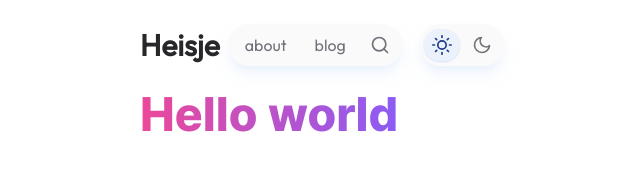
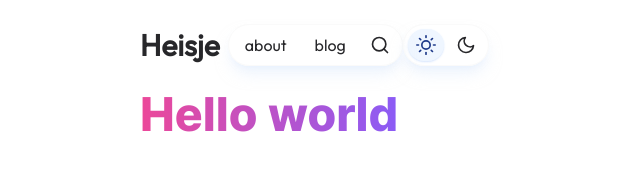
Before and after one commit to heisje/heisje-blog, a Next.js app in the folder blog/: page / in a window 1280 px wide. Shown: the top 188 px of the page, without its empty margins (196-836 px from the left). Built offline with nearby package versions, Linux system fonts and the light colour scheme.

Commit message:
다크모드 tokens 세팅

```diff
--- a/blog/src/app/providers.tsx
+++ b/blog/src/app/providers.tsx
@@ -20,14 +20,7 @@ export default function Providers({ children }: Props) {
   const DEFAULT_THEME = 'system';
 
   return (
-    <ThemeProvider
-      attribute={'class'}
-      storageKey={STORAGE_KEY}
-      value={{
-        light: 'light',
-        dark: 'dark',
-      }}
-    >
+    <ThemeProvider attribute={'class'} storageKey={STORAGE_KEY} themes={['light', 'dark']}>
       {children}
     </ThemeProvider>
   );
--- a/blog/src/components/Nav/Nav.module.css
+++ b/blog/src/components/Nav/Nav.module.css
@@ -1,39 +1,19 @@
-
-
-.box10{
-    @apply font-medium text-zinc-500;
-}
-
-.logo{
-    @apply inline-block mr-2;
-    @apply text-3xl font-extrabold;
-    vertical-align: middle;
-}
-
-.logo10{
-    @apply bg-clip-text text-zinc-800;
-    /*@apply text-transparent bg-gradient-to-r from-indigo-500 from-10% via-sky-500 via-30% to-emerald-500 to-90%;*/
-}
-
 .box20{
     @apply inline-block;
-    @apply px-1 py-1 my-6 bg-zinc-50 ;
+    /*@apply text-c-gray-500 bg-zinc-50 ;*/
+    @apply px-1 py-1 my-6 ;
     @apply rounded-full border border-zinc-50;
     @apply shadow-lg shadow-blue-100/50 ;
     @apply hover:shadow-xl hover:shadow-blue-100/70;
     @apply hover:bg-blue-100/20 ;
-    @apply transition;
+
+    background-color: var(--back);
+    color: var(--front);
+
 
     & li:not(:last-child) {
         @apply mr-1
     }
-
-}
-
-.box30{
-    @apply inline-block;
-
-    vertical-align: middle;
 }
 
 
@@ -41,7 +21,6 @@
     @apply inline-block px-3 py-1;
     @apply rounded-full;
     @apply hover:bg-blue-100/75 hover:text-blue-900 hover:shadow-lg hover:shadow-blue-500/20 ;
-    @apply transition;
 
     vertical-align: middle;
 }
@@ -50,12 +29,15 @@
     @apply inline-block px-2 py-1;
     @apply rounded-full;
     @apply hover:bg-blue-100/75 hover:text-blue-900 hover:shadow-lg hover:shadow-blue-500/20 ;
-    @apply transition;
+
+    @apply cursor-pointer;
 
     vertical-align: middle;
 }
 
 .activeLink{
-    @apply bg-blue-400/10 text-blue-900 shadow-sm shadow-blue-500/20 ;
-    @apply transition;
+    @apply bg-primary/10 text-primary-900 ;
+    @apply dark:bg-primary/10 text-primary-900  ;
+    @apply shadow-sm shadow-primary-500/20 ;
+
 }
--- a/blog/src/components/Nav/NavLink.tsx
+++ b/blog/src/components/Nav/NavLink.tsx
@@ -2,7 +2,7 @@
 
 import { usePathname } from 'next/navigation';
 import Link from 'next/link';
-import style from './Nav.module.css';
+import styles from './Nav.module.css';
 
 interface NavLinkProps {
   text: string;
@@ -12,7 +12,7 @@ interface NavLinkProps {
 const NavLink = ({ text, href }: NavLinkProps) => {
   const pathname = usePathname();
   return (
-    <Link href={href} className={`${style.box40} ${pathname === href ? style.activeLink : ''}`}>
+    <Link href={href} className={`${styles.box40} ${pathname === href ? styles.activeLink : ''}`}>
       <span>{text}</span>
     </Link>
   );
--- a/blog/src/components/Nav/NavTheme.tsx
+++ b/blog/src/components/Nav/NavTheme.tsx
@@ -1,8 +1,8 @@
 'use client';
-import styles from '@/components/Nav/Nav.module.css';
 import { FiMoon, FiSun } from 'react-icons/fi';
 import { useTheme } from 'next-themes';
 import { useEffect, useState } from 'react';
+import styles from '@/components/Nav/Nav.module.css';
 
 const NavTheme = () => {
   const { theme, setTheme } = useTheme();
@@ -13,43 +13,23 @@ const NavTheme = () => {
   }, []);
 
   if (!mounted) {
-    return (
-      <ul className={`${styles.box20} ml-4`}>
-        <li className={`${styles.box30} ${styles.box41} h-8`}>
-          <div className={'flex h-full items-center'}>
-            <FiSun size={'20'} />
-          </div>
-        </li>
-        <li className={`${styles.box30} ${styles.box41} h-8`}>
-          <div className={'flex h-full items-center'}>
-            <FiMoon size={'20'} />
-          </div>
-        </li>
-      </ul>
-    );
+    return <></>;
   }
 
   return (
-    <ul className={`${styles.box20} ml-4`}>
+    <ul className={styles.box20}>
       <li
         onClick={() => setTheme('light')}
-        className={
-          theme !== 'dark'
-            ? `${styles.activeLink} ${styles.box30} ${styles.box41} h-8`
-            : `${styles.box30} ${styles.box41} h-8`
-        }
+        className={`${theme !== 'dark' ? styles.activeLink : ''} inline-block ${styles.box41} h-8`}
       >
         <div className={'flex h-full items-center'}>
           <FiSun size={'20'} />
         </div>
       </li>
+
       <li
         onClick={() => setTheme('dark')}
-        className={
-          theme === 'dark'
-            ? `${styles.activeLink} ${styles.box30} ${styles.box41} h-8`
-            : `${styles.box30} ${styles.box41} h-8`
-        }
+        className={`${theme === 'dark' ? styles.activeLink : ''} inline-block ${styles.box41} h-8`}
       >
         <div className={'flex h-full items-center'}>
           <FiMoon size={'20'} />
--- a/blog/src/components/Nav/index.tsx
+++ b/blog/src/components/Nav/index.tsx
@@ -1,9 +1,9 @@
 import Link from 'next/link';
-import styles from './Nav.module.css';
 import NavLink from '@/components/Nav/NavLink';
 import { Outfit } from 'next/font/google';
 import { FiMoon, FiSearch, FiSun } from 'react-icons/fi';
 import NavTheme from '@/components/Nav/NavTheme';
+import styles from './Nav.module.css';
 
 const questrial = Outfit({
   weight: '400',
@@ -15,20 +15,22 @@ const Nav = () => {
     { href: '/about', text: 'about' },
     { href: '/blog', text: 'blog' },
   ];
+
   return (
-    <nav className={`${styles.box10} ${questrial.className}`}>
-      <Link className={styles.logo} href={'/'}>
-        <span className={styles.logo10}>Heisje</span>
+    <nav className={`${questrial.className}`}>
+      <Link className={'inline-block mr-2 align-middle text-3xl font-extrabold'} href={'/'}>
+        <span>Heisje</span>
       </Link>
+
       <ul className={styles.box20}>
         {paths.map(({ href, text }) => {
           return (
-            <li className={styles.box30} key={href}>
+            <li className={'inline-block '} key={href}>
               <NavLink href={href} text={text} />
             </li>
           );
         })}
-        <li className={`${styles.box30} ${styles.box41} h-8`}>
+        <li className={`inline-block h-8 ${styles.box41}`}>
           <div className={'flex h-full items-center'}>
             <FiSearch size={'20'} />
           </div>
--- a/blog/src/styles/colors.css
+++ b/blog/src/styles/colors.css
@@ -1,13 +1,47 @@
-[data-theme='light'] {
-    --foreground-rgb: 255, 0, 0;
+:root {
+    --white: 255, 255, 255;
+    --black: 0, 0, 0;
+    --c-gray-50: 250, 250, 250;
+    --c-gray-100: 244, 244, 245;
+    --c-gray-200: 228, 228, 231;
+    --c-gray-300: 212, 212, 216;
+    --c-gray-400: 161, 161, 170;
+    --c-gray-500: 113, 113, 122;
+    --c-gray-600: 82, 82, 91;
+    --c-gray-700: 63, 63, 70;
+    --c-gray-800: 39, 39, 42;
+    --c-gray-900: 24, 24, 27;
+    --c-gray-950: 9, 9, 11;
+
+    --primary-50: 239, 246, 255;
+    --primary-100: 219, 234, 254;
+    --primary-200: 191, 219, 254;
+    --primary-300: 147, 197, 253;
+    --primary-400: 96, 165, 250;
+    --primary-500: 59, 130, 246;
+    --primary-600: 37, 99, 235;
+    --primary-700: 29, 78, 216;
+    --primary-800: 30, 64, 175;
+    --primary-900: 30, 58, 138;
+    --primary-950: 23, 37, 84;
 }
 
-[data-theme='dark'] {
-    --foreground-rgb: 0, 0, 255;
+.light {
+    --front: var(--c-gray-800);
+    --back: var(--white);
+    --primary: rgb(96 165 250);
 }
+
+.dark {
+    --front: var(--c-gray-100);
+    --back: var(--c-gray-900);
+    --primary: rgb(96 165 250);
+}
+
 
 /*@media (prefers-color-scheme: dark) {*/
 /*    :root {*/
-/*        --foreground-rgb: 0, 0, 0;*/
+/*        --background: red;*/
+/*        --foreground: white;*/
 /*    }*/
 /*}*/
--- a/blog/src/styles/globals.css
+++ b/blog/src/styles/globals.css
@@ -7,25 +7,22 @@
 
 @layer base {
   h1 {
-    @apply text-4xl font-semibold mb-12;
+    @apply text-4xl font-semibold;
   }
 
   h2 {
-    @apply text-3xl font-semibold mb-12;
+    @apply text-3xl font-semibold;
   }
 }
 
 body {
-  /*color: rgb(var(--foreground-rgb));*/
-  /*background-color: rgb(var(--foreground-rgb));*/
-  @apply bg-white dark:bg-stone-800 ;
-  /*overflow-y: overlay;*/
   @apply font-display px-4 mx-auto max-w-[640px];
-  /*@apply bg-white;*/
   @apply text-base;
+  background-color: rgba(var(--back));
+  color: rgba(var(--front));
+  /*color: var(--front);*/
+  @apply transition;
 }
-
-/*about*/
 
 
 .circle::before{
--- a/blog/tailwind.config.ts
+++ b/blog/tailwind.config.ts
@@ -5,6 +5,7 @@ const config: Config = {
     './src/pages/**/*.{js,ts,jsx,tsx,mdx}',
     './src/components/**/*.{js,ts,jsx,tsx,mdx}',
     './src/app/**/*.{js,ts,jsx,tsx,mdx}',
+    './src/styles/**/*.{js,ts,jsx,tsx,mdx}',
   ],
   darkMode: 'class',
   theme: {
@@ -14,10 +15,38 @@ const config: Config = {
 
     extend: {
       colors: {
-        // 여기에 당신의 색상을 정의할 수 있습니다.
-        // dark: '#1f2937',
-        // light: '#ffffff',
-        // primary: '#a855f7', // 예시로 주황색 계열의 색상을 primary라고 명명했습니다.
+        // custom gray = zinc
+        'c-gray-50': 'rgb(250 250 250)',
+        'c-gray-100': 'rgb(244 244 245)',
+        'c-gray-200': 'rgb(228 228 231)',
+        'c-gray-300': 'rgb(212 212 216)',
+        'c-gray-400': 'rgb(161 161 170)',
+        'c-gray-500': 'rgb(113 113 122)',
+        'c-gray-600': 'rgb(82 82 91)',
+        'c-gray-700': 'rgb(63 63 70)',
+        'c-gray-800': 'rgb(39 39 42)',
+        'c-gray-900': 'rgb(24 24 27)',
+        'c-gray-950': 'rgb(9 9 11)',
+
+        // primary = blue
+        primary: 'rgb(96 165 250)',
+        'primary-50': 'rgb(239 246 255)',
+        'primary-100': 'rgb(219 234 254)',
+        'primary-200': 'rgb(191 219 254)',
+        'primary-300': 'rgb(147 197 253)',
+        'primary-400': 'rgb(96 165 250)',
+        'primary-500': 'rgb(59 130 246)',
+        'primary-600': 'rgb(37 99 235)',
+        'primary-700': 'rgb(29 78 216)',
+        'primary-800': 'rgb(30 64 175)',
+        'primary-900': 'rgb(30 58 138)',
+        'primary-950': 'rgb(23 37 84)',
+        Secondary: '',
+        danger: '',
+        warning: '',
+        success: '',
+        info: '',
+
         // secondary: '#ec4899', // 보조색상
       },
     },
```
